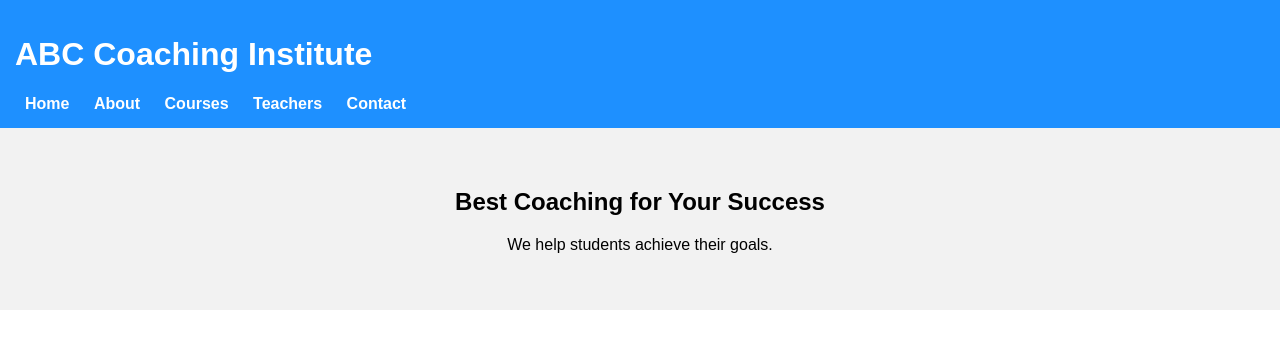
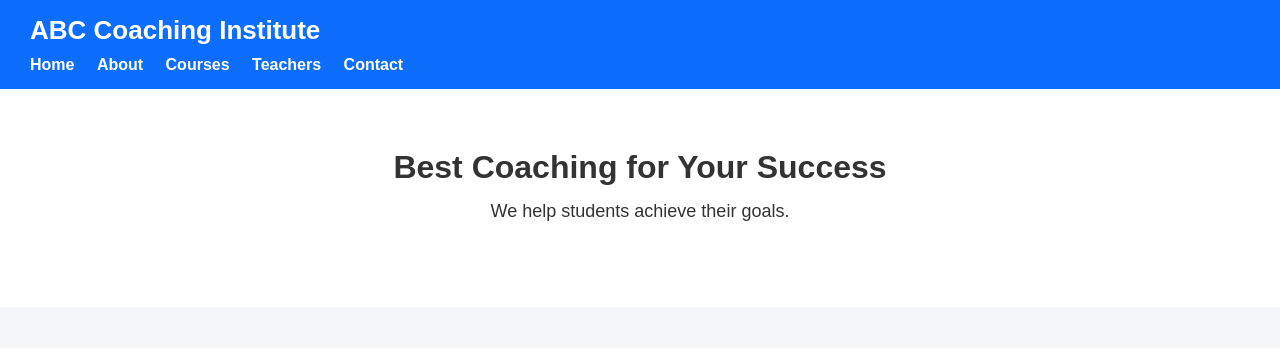
Before and after one commit to yadav8178572032-ops/school-website, a plain HTML site: page index.html in a window 1280 px wide. Drawn offline with Linux system fonts and the light colour scheme.

Commit message:
Update style.css

```diff
--- a/style.css
+++ b/style.css
@@ -1,24 +1,79 @@
-body {
-  font-family: Arial;
+*{
   margin: 0;
   padding: 0;
+  box-sizing: border-box;
+  font-family: Arial, sans-serif;
 }
 
-header {
-  background: #1e90ff;
-  color: white;
-  padding: 15px;
+body{
+  background: #f4f6f9;
+  color: #333;
 }
 
-nav a {
+/* HEADER */
+header{
+  background: #0d6efd;
   color: white;
-  margin: 10px;
+  padding: 15px 30px;
+}
+
+header h1{
+  font-size: 26px;
+  margin-bottom: 10px;
+}
+
+nav a{
+  color: white;
+  margin-right: 18px;
   text-decoration: none;
   font-weight: bold;
 }
 
-.hero {
-  padding: 40px;
+nav a:hover{
+  text-decoration: underline;
+}
+
+/* HERO SECTION */
+.hero{
+  background: white;
   text-align: center;
-  background: #f2f2f2;
+  padding: 60px 20px;
 }
+
+.hero h2{
+  font-size: 32px;
+  margin-bottom: 15px;
+}
+
+.hero p{
+  font-size: 18px;
+  margin-bottom: 25px;
+}
+
+.hero button{
+  padding: 12px 25px;
+  background: #0d6efd;
+  color: white;
+  border: none;
+  border-radius: 5px;
+  font-size: 16px;
+}
+
+/* SECTION */
+.section{
+  padding: 40px 20px;
+  text-align: center;
+}
+
+.section h2{
+  margin-bottom: 20px;
+}
+
+/* FOOTER */
+footer{
+  background: #0d6efd;
+  color: white;
+  text-align: center;
+  padding: 15px;
+  margin-top: 40px;
+  }
```
